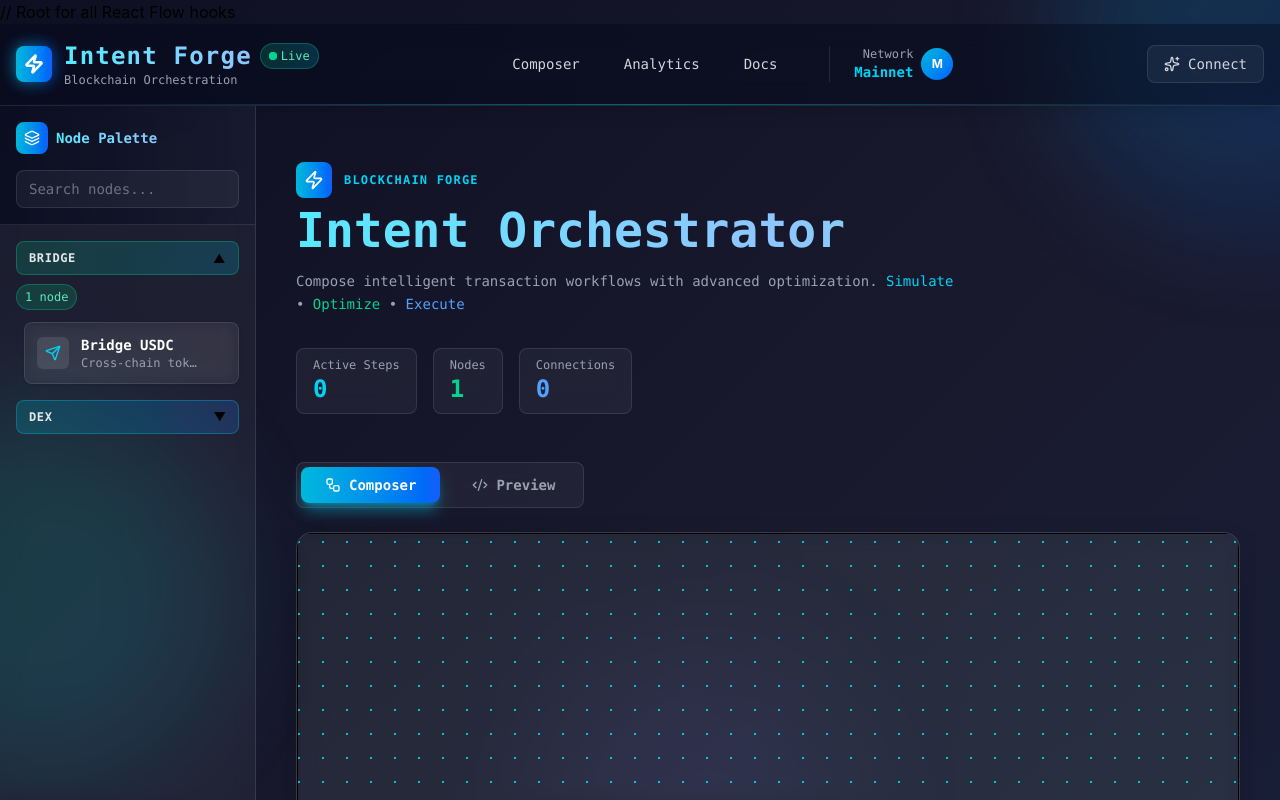
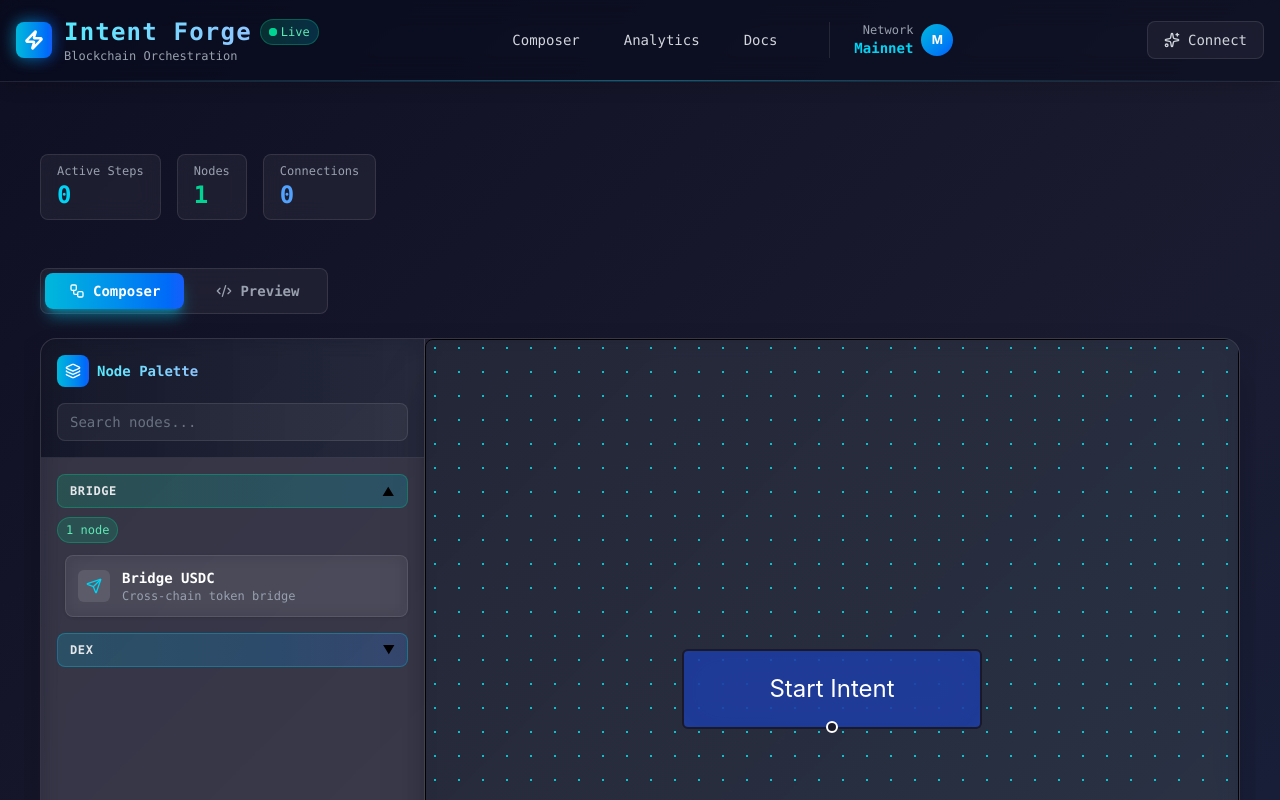
Before and after one commit to 0xfdbu/ethonline2025, a React app in the folder frontend/: page / in a window 1280 px wide. Shown: the top 800 px of the page. Built offline with nearby package versions, Linux system fonts and the light colour scheme; the HTML template or start-up script is replaced by a standard one; what @avail-project/nexus-widgets would draw is missing.

Commit message:
unrefined visualizer done

```diff
--- a/frontend/src/App.tsx
+++ b/frontend/src/App.tsx
@@ -8,7 +8,7 @@ import '@xyflow/react/dist/style.css';  // Import React Flow styles globally her
 
 function App() {
   return (
-    <ReactFlowProvider>  // Root for all React Flow hooks
+    <ReactFlowProvider>
       <MainLayout>
         <Home />
       </MainLayout>
--- a/frontend/src/components/Header.tsx
+++ b/frontend/src/components/Header.tsx
@@ -24,7 +24,7 @@ export const Header: React.FC<HeaderProps> = ({
 
   return (
     <>
-      <header className={`sticky top-0 z-50 w-full transition-all duration-500 ${
+      <header className={`sticky top-0 z-100 w-full transition-all duration-500 ${
         isScrolled ? 'backdrop-blur-xl bg-slate-950/80' : 'backdrop-blur-md bg-slate-950/40'
       } border-b border-white/10 shadow-lg`}>
         <div className="max-w-7xl mx-auto px-4 py-4">
--- /dev/null
+++ b/frontend/src/components/IntentVisualizer.tsx
@@ -0,0 +1,44 @@
+// components/IntentVisualizer.tsx
+
+import React from 'react';
+import type { Node, Edge } from '@xyflow/core';
+import { Composer } from './Composer';
+import { Sidebar } from './Sidebar';
+
+interface IntentVisualizerProps {
+  initialNodes: Node[];
+  initialEdges: Edge[];
+  onNodesChange: (changes: any) => void;
+  onEdgesChange: (changes: any) => void;
+  onConnect: (connection: any) => void;
+  onNodesAdd: (newNode: Node) => void;
+}
+
+export const IntentVisualizer: React.FC<IntentVisualizerProps> = ({
+  initialNodes,
+  initialEdges,
+  onNodesChange,
+  onEdgesChange,
+  onConnect,
+  onNodesAdd,
+}) => {
+  return (
+    <div className="flex h-[800px]">
+      {/* Sidebar */}
+      <div className="w-96 ">
+        <Sidebar />
+      </div>
+      {/* Composer */}
+      <div className="flex-1">
+        <Composer
+          initialNodes={initialNodes}
+          initialEdges={initialEdges}
+          onNodesChange={onNodesChange}
+          onEdgesChange={onEdgesChange}
+          onConnect={onConnect}
+          onNodesAdd={onNodesAdd}
+        />
+      </div>
+    </div>
+  );
+};
--- a/frontend/src/components/Sidebar.tsx
+++ b/frontend/src/components/Sidebar.tsx
@@ -78,7 +78,7 @@ export const Sidebar: React.FC = () => {
   };
 
   return (
-    <aside className="w-64 h-screen flex flex-col glass bg-slate-950/40 backdrop-blur-xl border-r border-white/10 overflow-hidden hover:border-white/20 transition-colors">
+    <aside className="w-full h-screen flex flex-col glass bg-slate-950/40 backdrop-blur-xl border-r border-white/10 overflow-hidden hover:border-white/20 transition-colors">
       {/* Header */}
       <div className="p-4 border-b border-white/10 bg-gradient-to-r from-slate-950/60 to-slate-900/40">
         <div className="flex items-center gap-2 mb-4">
@@ -215,28 +215,6 @@ export const Sidebar: React.FC = () => {
           Tip: Drag nodes to canvas
         </p>
       </div>
-
-      <style>{`
-        /* Scrollbar styling */
-        aside::-webkit-scrollbar {
-          width: 6px;
-        }
-
-        aside::-webkit-scrollbar-track {
-          background: rgba(255, 255, 255, 0.05);
-          border-radius: 10px;
-        }
-
-        aside::-webkit-scrollbar-thumb {
-          background: rgba(6, 182, 212, 0.3);
-          border-radius: 10px;
-          transition: background 0.3s;
-        }
-
-        aside::-webkit-scrollbar-thumb:hover {
-          background: rgba(6, 182, 212, 0.6);
-        }
-      `}</style>
     </aside>
   );
 };
--- a/frontend/src/layouts/MainLayout.tsx
+++ b/frontend/src/layouts/MainLayout.tsx
@@ -1,9 +1,8 @@
 // layouts/MainLayout.tsx
 
-import React, { useState } from 'react';
+import React from 'react';
 import { NexusProvider } from '@avail-project/nexus-widgets';
 import { Header } from '../components/Header';
-import { Sidebar } from '../components/Sidebar';
 
 interface MainLayoutProps {
   children: React.ReactNode;
@@ -12,31 +11,10 @@ interface MainLayoutProps {
 export const MainLayout: React.FC<MainLayoutProps> = ({
   children,
 }) => {
-  const [sidebarOpen, setSidebarOpen] = useState(false);
-
   return (
-    <div className="min-h-screen w-full  transition-colors duration-300 flex flex-col w-full max-w-[1400px] mx-auto">
-      <Header
-        sidebarOpen={sidebarOpen}
-        onToggleSidebar={() => setSidebarOpen(!sidebarOpen)}
-      />
-      <div className="flex-1 w-full flex overflow-hidden">
-        {/* Sidebar: Fixed on left (lg+ inline, mobile overlay) */}
-        <div
-          className={`inset-y-0 left-0 z-50 w-96 transform transition-transform duration-300 ease-in-out lg:relative lg:translate-x-0 lg:w-64 lg:flex-shrink-0 overflow-y-auto ${
-            sidebarOpen ? 'translate-x-0' : '-translate-x-full'
-          }`}
-        >
-          <Sidebar />
-        </div>
-        {/* Mobile Overlay */}
-        {sidebarOpen && (
-          <div
-            className="fixed inset-0 bg-black bg-opacity-50 z-40 lg:hidden"
-            onClick={() => setSidebarOpen(false)}
-          />
-        )}
-        {/* Wrapper: Max 1400px centered, main takes right space */}
+    <div className="min-h-screen w-full transition-colors duration-300 flex flex-col w-full max-w-[1400px] mx-auto">
+      <Header />
+      <div className="flex-1 w-full overflow-hidden">
         <div className="flex-1 relative">
           <main className="flex-1 w-full p-2 lg:p-6 overflow-auto">
             <NexusProvider config={{ network: 'testnet' }}>
--- a/frontend/src/pages/Home.tsx
+++ b/frontend/src/pages/Home.tsx
@@ -1,8 +1,10 @@
+// pages/Home.tsx
+
 import React, { useState, useCallback, useEffect } from 'react';
 import type { Node, Edge, Connection } from '@xyflow/core';
 import type { ForgeResult } from '../types/intent';
 import { applyNodeChanges, applyEdgeChanges, addEdge } from '@xyflow/react';
-import { Composer } from '../components/Composer';
+import { IntentVisualizer } from '../components/IntentVisualizer';
 import { ResultsCard } from '../components/ResultsCard';
 import { useIntentSteps } from '../hooks/useIntentSteps';
 import { Zap, Sparkles, Code2, Workflow } from 'lucide-react';
@@ -63,39 +65,12 @@ export const Home: React.FC = () => {
 
   return (
     <div className="relative w-full min-h-screen overflow-hidden">
-      {/* Animated Background Elements */}
-      <div className="fixed inset-0 pointer-events-none overflow-hidden">
-        {/* Gradient Orbs */}
-        <div className="absolute -top-40 -right-40 w-96 h-96 bg-gradient-to-br from-cyan-500/20 to-blue-600/20 rounded-full blur-3xl animate-pulse"></div>
-        <div className="absolute top-1/2 -left-40 w-96 h-96 bg-gradient-to-br from-emerald-500/20 to-cyan-500/20 rounded-full blur-3xl animate-pulse" style={{ animationDelay: '2s' }}></div>
-        <div className="absolute -bottom-40 right-1/3 w-80 h-80 bg-gradient-to-br from-purple-500/20 to-blue-500/20 rounded-full blur-3xl animate-pulse" style={{ animationDelay: '4s' }}></div>
 
-        {/* Grid Pattern */}
-        <div className="absolute inset-0 opacity-[0.03]" style={{
-          backgroundImage: 'linear-gradient(0deg, transparent 24%, rgba(255,255,255,.05) 25%, rgba(255,255,255,.05) 26%, transparent 27%, transparent 74%, rgba(255,255,255,.05) 75%, rgba(255,255,255,.05) 76%, transparent 77%, transparent), linear-gradient(90deg, transparent 24%, rgba(255,255,255,.05) 25%, rgba(255,255,255,.05) 26%, transparent 27%, transparent 74%, rgba(255,255,255,.05) 75%, rgba(255,255,255,.05) 76%, transparent 77%, transparent)',
-          backgroundSize: '50px 50px'
-        }}></div>
-      </div>
 
       {/* Main Content */}
       <div className="relative z-10 w-full max-w-7xl mx-auto px-4 py-8">
         {/* Header Section */}
         <div className="mb-12 space-y-4">
-          <div className="flex items-center gap-3 mb-2">
-            <div className="p-2 bg-gradient-to-r from-cyan-500 to-blue-600 rounded-lg">
-              <Zap className="w-5 h-5 text-white" />
-            </div>
-            <span className="text-xs font-mono text-cyan-400 tracking-widest uppercase font-bold">Blockchain Forge</span>
-          </div>
-
-          <h1 className="text-4xl md:text-5xl font-bold bg-gradient-to-r from-cyan-300 via-blue-300 to-emerald-300 bg-clip-text text-transparent font-mono">
-            Intent Orchestrator
-          </h1>
-
-          <p className="text-gray-400 font-mono text-sm leading-relaxed max-w-2xl">
-            Compose intelligent transaction workflows with advanced optimization. <span className="text-cyan-400">Simulate</span> • <span className="text-emerald-400">Optimize</span> • <span className="text-blue-400">Execute</span>
-          </p>
-
           {/* Stats Bar */}
           <div className="flex flex-wrap gap-4 pt-4">
             <div className="glass px-4 py-2 rounded-lg border border-white/10 backdrop-blur-xl">
@@ -142,8 +117,8 @@ export const Home: React.FC = () => {
         {/* Content Sections */}
         {activeTab === 'composer' && (
           <div className="space-y-6">
-            <div className="glass rounded-2xl border border-white/10 backdrop-blur-xl overflow-hidden shadow-2xl" style={{ minHeight: '600px' }}>
-              <Composer
+            <div className="glass rounded-2xl border border-white/10 backdrop-blur-xl overflow-hidden shadow-2xl">
+              <IntentVisualizer
                 initialNodes={nodes}
                 initialEdges={edges}
                 onNodesChange={onNodesChange}
```
